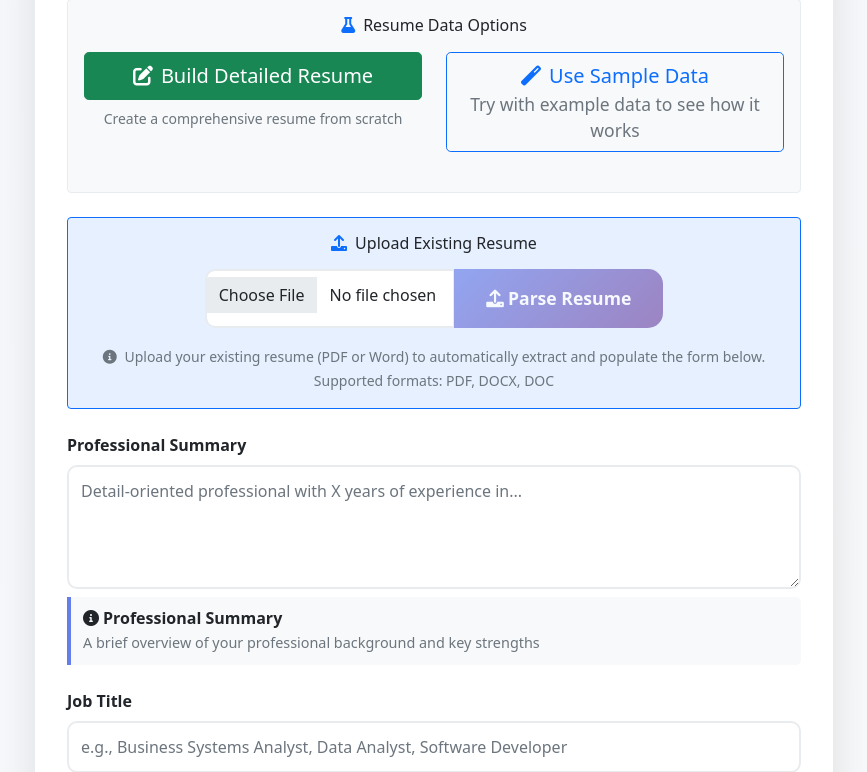
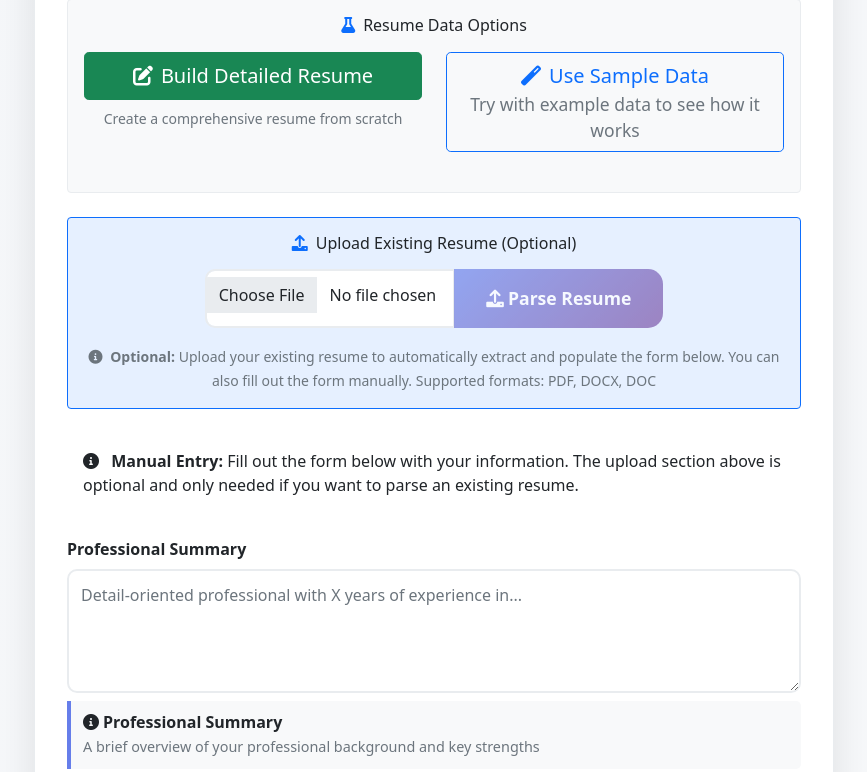
Before and after one commit to akabbas/resumatch, a Flask app: page /form in a window 1280 px wide. Shown: the part 254-1026 px from the top of the page, without its empty margins (206-1073 px from the left). Run offline with Flask 3, Linux system fonts and the light colour scheme; some libraries are stand-ins or nearby versions.

Commit message:
fix: Resolve form submission issues and make upload section optional
- Fix JSON response handling in form submission backend
- Add CSRF exemption for form POST route
- Create view_resume endpoint for viewing generated resumes
- Make resume upload section clearly optional
- Add manual entry note to clarify form usage
- Ensure form works without requiring file upload
- Fix 400 BAD REQUEST and JSON parsing errors

```diff
--- a/app.py
+++ b/app.py
@@ -11,15 +11,48 @@
 from flask import Flask, render_template, request, jsonify, send_file, flash, redirect, url_for, session
 from werkzeug.utils import secure_filename
 from dynamic_resume_generator_enhanced import EnhancedDynamicResumeGenerator
-from job_matcher import ResumeTailor, BulletPoint
+from job_matcher_simple import ResumeTailor, BulletPoint
 import uuid
 from resume_parser import parse_resume_file
+from flask_login import LoginManager, login_required, current_user
+from flask_wtf.csrf import CSRFProtect
+from models import db, User
+from auth import auth
 
 app = Flask(__name__)
 app.secret_key = 'resumatch-secret-key-2024'
 app.config['SECRET_KEY'] = os.environ.get('SECRET_KEY', 'dev-secret-key-change-in-production')
 app.config['MAX_CONTENT_LENGTH'] = 10 * 1024 * 1024  # 10MB max file size
 
+# Database configuration
+app.config['SQLALCHEMY_DATABASE_URI'] = os.environ.get('DATABASE_URL', 'sqlite:///resumatch.db')
+app.config['SQLALCHEMY_TRACK_MODIFICATIONS'] = False
+
+# Initialize extensions
+db.init_app(app)
+csrf = CSRFProtect(app)
+login_manager = LoginManager()
+login_manager.init_app(app)
+login_manager.login_view = 'auth.login'
+login_manager.login_message = 'Please log in to access this page.'
+login_manager.login_message_category = 'info'
+
+# Add Jinja2 global functions
+@app.context_processor
+def inject_functions():
+    """Inject utility functions into Jinja2 templates"""
+    return {
+        'min': min,
+        'max': max,
+        'abs': abs,
+        'round': round
+    }
+
+@login_manager.user_loader
+def load_user(user_id):
+    """Load user for Flask-Login"""
+    return User.query.get(int(user_id))
+
 # Configuration
 UPLOAD_FOLDER = 'uploads'
 ALLOWED_EXTENSIONS = {'txt', 'json', 'pdf', 'docx', 'doc'}
@@ -27,6 +60,20 @@
 
 # Ensure upload directory exists
 os.makedirs(UPLOAD_FOLDER, exist_ok=True)
+
+# Register blueprints
+app.register_blueprint(auth)
+
+# Database initialization route
+@app.route('/init-db')
+def init_db():
+    """Initialize database tables"""
+    try:
+        with app.app_context():
+            db.create_all()
+        return jsonify({'success': True, 'message': 'Database initialized successfully'})
+    except Exception as e:
+        return jsonify({'success': False, 'message': f'Error initializing database: {str(e)}'})
 
 def allowed_file(filename):
     """Check if file extension is allowed"""
@@ -45,6 +92,7 @@
     return render_template('form.html', resume_data=resume_data)
 
 @app.route('/form', methods=['POST'])
+@csrf.exempt
 def form_submit():
     """Handle form submission and generate resume"""
     try:
@@ -58,8 +106,10 @@
 
         # Basic validation
         if not all([summary, job_title, company, job_description, skills]):
-            flash('All fields are required', 'error')
-            return redirect('/form')
+            return jsonify({
+                'success': False,
+                'message': 'All fields are required'
+            }), 400
 
         # Convert form data to JSON format expected by resume generator
         experience_data = {
@@ -108,19 +158,31 @@
                 import shutil
                 shutil.copy2(result, html_path)
 
-                flash(f'Resume generated successfully! ID: {resume_id} (HTML format)', 'success')
-                return redirect(url_for('download_resume', filename=html_filename))
+                return jsonify({
+                    'success': True,
+                    'message': f'Resume generated successfully! ID: {resume_id} (HTML format)',
+                    'download_url': url_for('download_resume', filename=html_filename),
+                    'view_url': url_for('view_resume', filename=html_filename)
+                })
             else:
                 # PDF was generated successfully
-                flash(f'Resume generated successfully! ID: {resume_id}', 'success')
-                return redirect(url_for('download_resume', filename=output_filename))
+                return jsonify({
+                    'success': True,
+                    'message': f'Resume generated successfully! ID: {resume_id}',
+                    'download_url': url_for('download_resume', filename=output_filename),
+                    'view_url': url_for('view_resume', filename=output_filename)
+                })
         else:
-            flash('Failed to generate resume', 'error')
-            return redirect('/form')
+            return jsonify({
+                'success': False,
+                'message': 'Failed to generate resume'
+            }), 500
 
     except Exception as e:
-        flash(f'Error generating resume: {str(e)}', 'error')
-        return redirect('/form')
+        return jsonify({
+            'success': False,
+            'message': f'Error generating resume: {str(e)}'
+        }), 500
 
 @app.route('/generate', methods=['POST'])
 def generate_resume():
@@ -290,6 +352,25 @@
             return redirect(url_for('index'))
     except Exception as e:
         flash(f'Error downloading resume: {str(e)}', 'error')
+        return redirect(url_for('index'))
+
+@app.route('/view/<filename>')
+def view_resume(filename):
+    """View generated resume in browser"""
+    try:
+        file_path = os.path.join(UPLOAD_FOLDER, filename)
+        if os.path.exists(file_path):
+            if filename.endswith('.html'):
+                return send_file(file_path)
+            elif filename.endswith('.pdf'):
+                return send_file(file_path, mimetype='application/pdf')
+            else:
+                return send_file(file_path)
+        else:
+            flash('Resume file not found', 'error')
+            return redirect(url_for('index'))
+    except Exception as e:
+        flash(f'Error viewing resume: {str(e)}', 'error')
         return redirect(url_for('index'))
 
 
--- a/templates/form.html
+++ b/templates/form.html
@@ -310,9 +310,9 @@
                     </div>
                 </div>
 
-                <!-- Resume Upload Section -->
+                <!-- Resume Upload Section (Optional) -->
                 <div class="text-center mb-4 p-3 bg-primary bg-opacity-10 rounded border border-primary">
-                    <h6 class="mb-3"><i class="fas fa-upload me-2 text-primary"></i>Upload Existing Resume</h6>
+                    <h6 class="mb-3"><i class="fas fa-upload me-2 text-primary"></i>Upload Existing Resume (Optional)</h6>
 
                     <div class="row justify-content-center mb-3">
                         <div class="col-md-8">
@@ -328,8 +328,8 @@
 
                     <small class="text-muted">
                         <i class="fas fa-info-circle me-1"></i>
-                        Upload your existing resume (PDF or Word) to automatically extract and populate the form below.
-                        Supported formats: PDF, DOCX, DOC
+                        <strong>Optional:</strong> Upload your existing resume to automatically extract and populate the form below.
+                        You can also fill out the form manually. Supported formats: PDF, DOCX, DOC
                     </small>
 
                     <!-- Upload Progress -->
@@ -340,6 +340,12 @@
                         </div>
                         <small class="text-muted mt-1" id="uploadStatus">Preparing upload...</small>
                     </div>
+                </div>
+
+                <!-- Manual Entry Note -->
+                <div class="alert alert-info mb-4">
+                    <i class="fas fa-info-circle me-2"></i>
+                    <strong>Manual Entry:</strong> Fill out the form below with your information. The upload section above is optional and only needed if you want to parse an existing resume.
                 </div>
 
                 <!-- Summary -->
```
